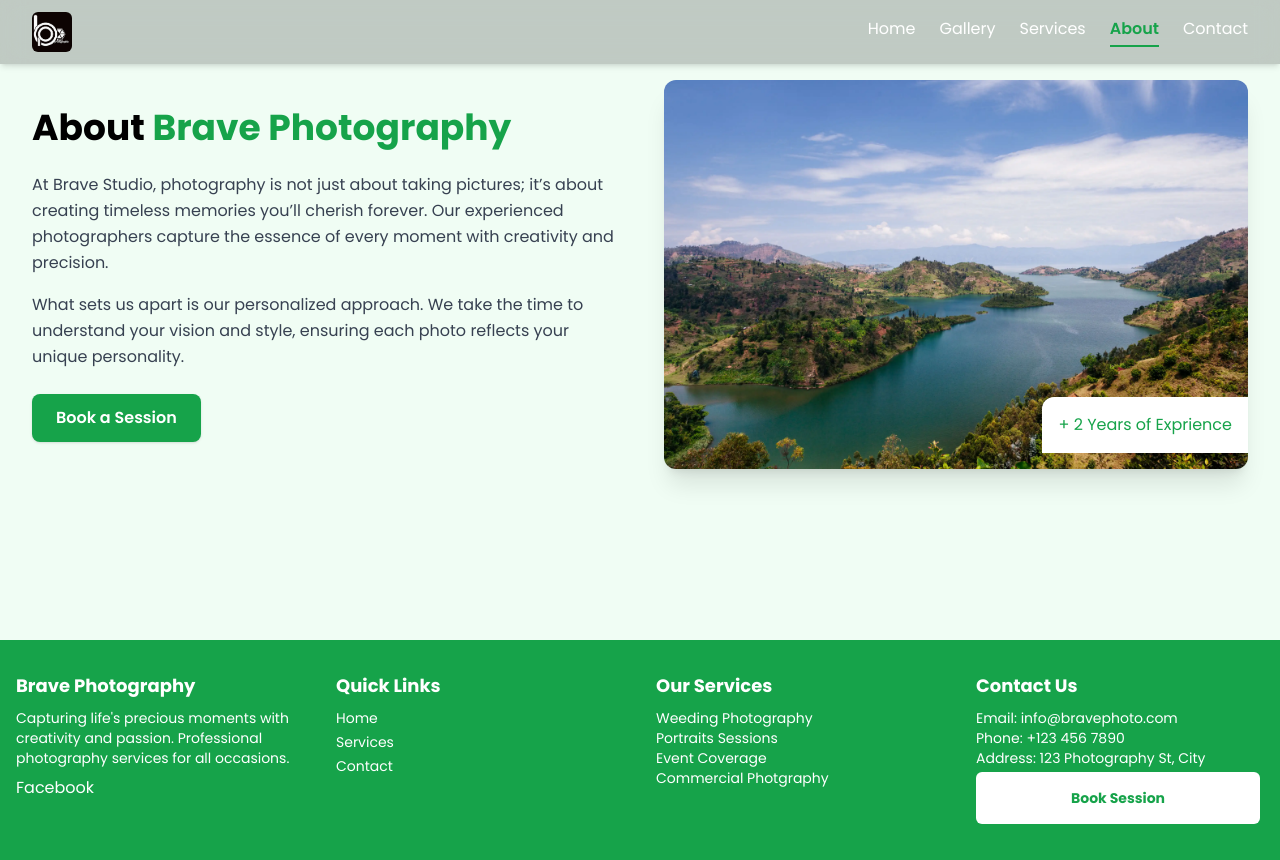
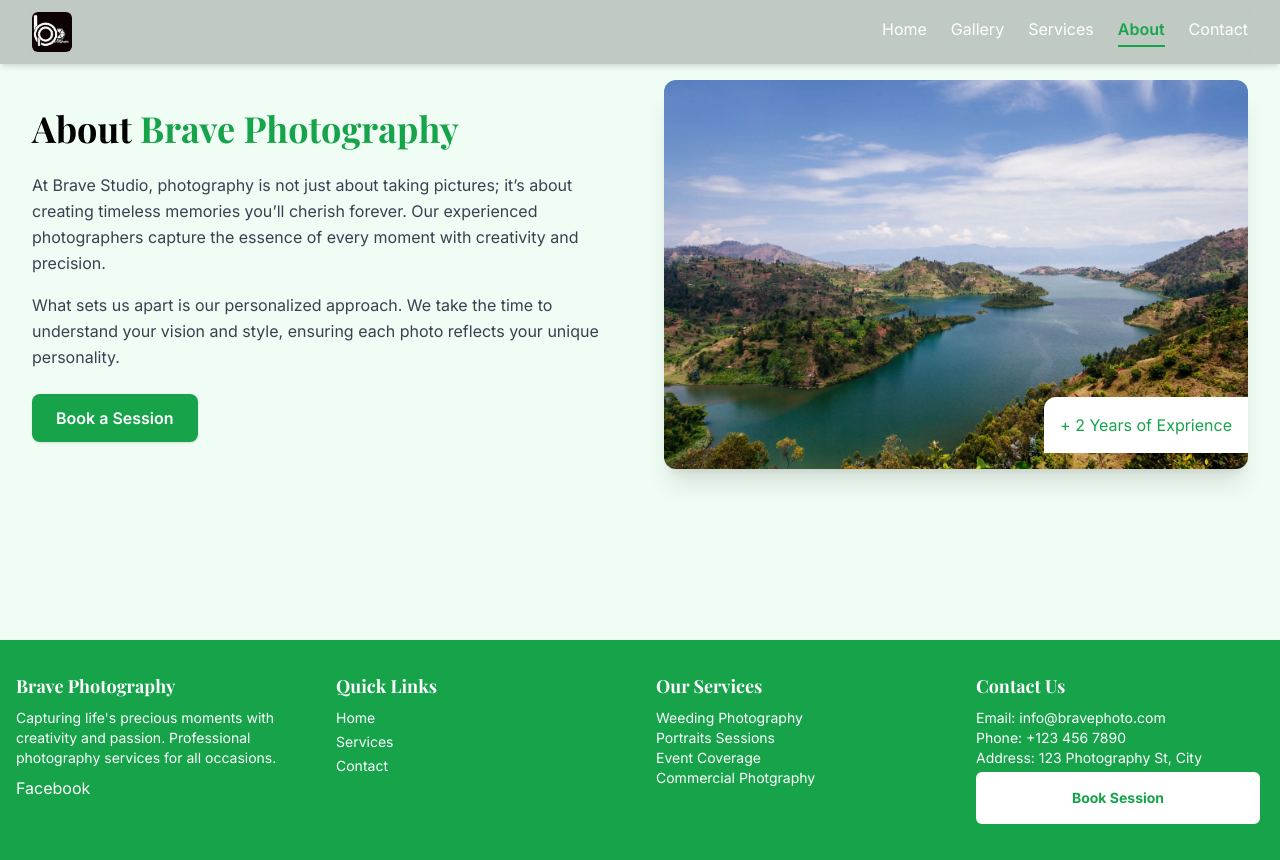
Before and after one commit to Code-harness/brave_photography, a React (Vite) app: page /about-us in a window 1280 px wide. Built offline with nearby package versions, Linux system fonts and the light colour scheme.

Commit message:
Adding about-us page

```diff
--- a/src/Pages/About.jsx
+++ b/src/Pages/About.jsx
@@ -10,7 +10,7 @@ const About = () => {
           <h2 className="text-4xl font-bold mb-6">
             About <span className="text-green-600">Brave Photography</span>
           </h2>
-          <p className="text-gray-700 mb-4 leading-relaxed">
+          <p className="text-gray-700 mb-4 font-sans leading-relaxed">
             At Brave Studio, photography is not just about taking pictures; it’s
             about creating timeless memories you’ll cherish forever. Our
             experienced photographers capture the essence of every moment with
--- a/src/components/Navbar.jsx
+++ b/src/components/Navbar.jsx
@@ -2,6 +2,7 @@ import { useState } from "react";
 import { NavLink } from "react-router-dom";
 import { routes } from "../Routes.jsx";
 import Logo from "../assets/logo.jpeg";
+import { Menu, X } from "lucide-react"; // <-- lucide icons
 
 const Navbar = () => {
   const [isOpen, setIsOpen] = useState(false);
@@ -12,7 +13,11 @@ const Navbar = () => {
         <div className="flex justify-between h-16 items-center">
           {/* Logo / Brand */}
           <div className="flex-shrink-0">
-            <img src={Logo} alt="PhotoCo Logo" className="h-10 w-auto rounded-md bg-cover" />
+            <img
+              src={Logo}
+              alt="PhotoCo Logo"
+              className="h-10 w-auto rounded-md bg-cover"
+            />
           </div>
 
           <div className="hidden md:flex space-x-6">
@@ -39,43 +44,12 @@ const Navbar = () => {
               onClick={() => setIsOpen(!isOpen)}
               className="text-gray-700 hover:text-green-500 focus:outline-none"
             >
-              {isOpen ? (
-                <svg
-                  className="w-6 h-6"
-                  fill="none"
-                  stroke="currentColor"
-                  viewBox="0 0 24 24"
-                  xmlns="http://www.w3.org/2000/svg"
-                >
-                  <path
-                    strokeLinecap="round"
-                    strokeLinejoin="round"
-                    strokeWidth={2}
-                    d="M6 18L18 6M6 6l12 12"
-                  />
-                </svg>
-              ) : (
-                <svg
-                  className="w-6 h-6"
-                  fill="none"
-                  stroke="currentColor"
-                  viewBox="0 0 24 24"
-                  xmlns="http://www.w3.org/2000/svg"
-                >
-                  <path
-                    strokeLinecap="round"
-                    strokeLinejoin="round"
-                    strokeWidth={2}
-                    d="M4 6h16M4 12h16M4 18h16"
-                  />
-                </svg>
-              )}
+              {isOpen ? <X size={24} className="text-white" /> : <Menu size={24} className="text-white" />}
             </button>
           </div>
         </div>
       </div>
 
-      {/* Mobile Menu */}
       {isOpen && (
         <div className="md:hidden bg-white shadow-md">
           <div className="px-2 pt-2 pb-3 space-y-1 sm:px-3 flex flex-col">
--- a/src/index.css
+++ b/src/index.css
@@ -1,9 +1,13 @@
-@import url("https://fonts.googleapis.com/css2?family=Inter:wght@300;400;500;600;700&family=Poppins:wght@400;500;600;700&display=swap");
+@import url("https://fonts.googleapis.com/css2?family=Inter:wght@300;400;500;600;700&family=Playfair+Display:wght@400;500;600;700&display=swap");
 
 @tailwind base;
 @tailwind components;
 @tailwind utilities;
 
 body {
-  font-family: "Poppins", sans-serif;
+  font-family: "Inter", sans-serif;
 }
+
+h1, h2, h3, h4, h5, h6 {
+  font-family: 'Playfair Display', serif;
+}
--- a/tailwind.config.js
+++ b/tailwind.config.js
@@ -3,7 +3,8 @@ module.exports = {
   theme: {
     extend: {
       fontFamily: {
-        sans: ["Poppins", "sans-serif"],
+        sans: ["Inter", "sans-serif"],
+        heading: ["Playfair Display", "serif"],
       },
     },
   },
```
